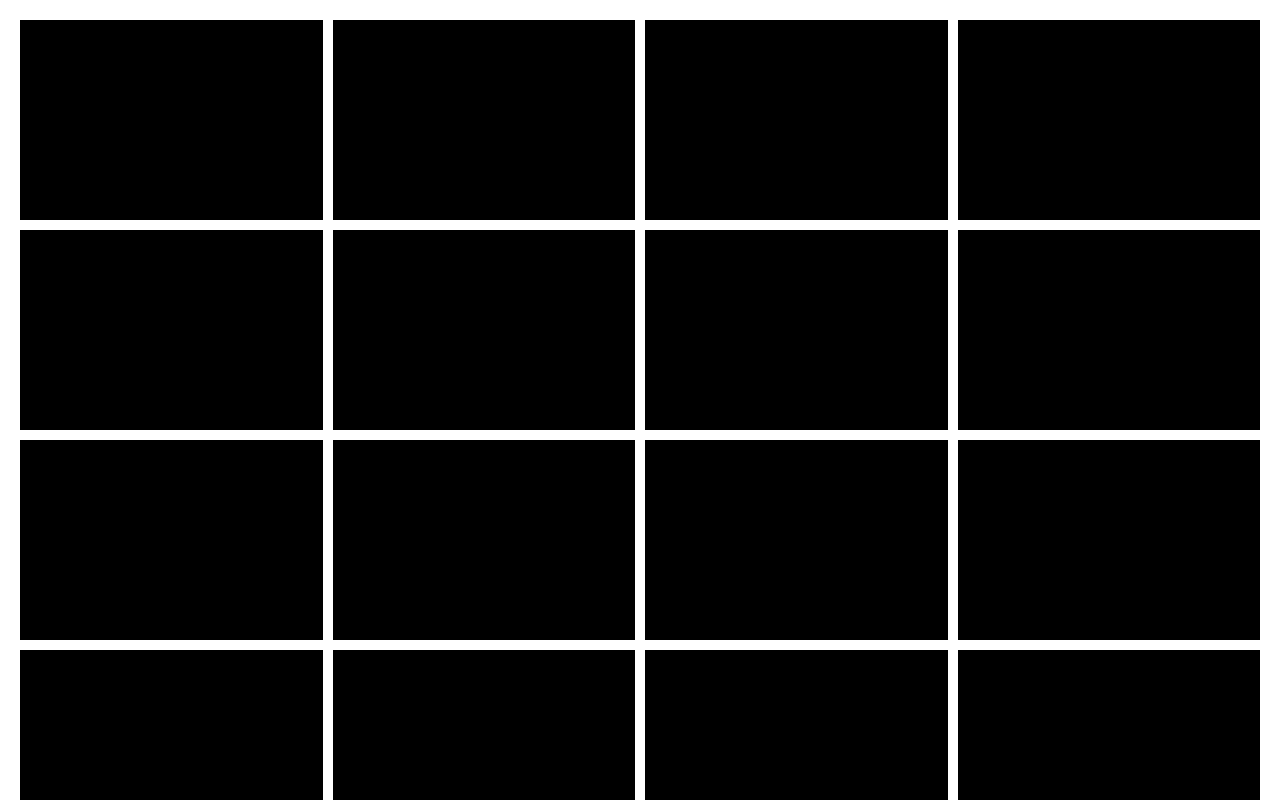
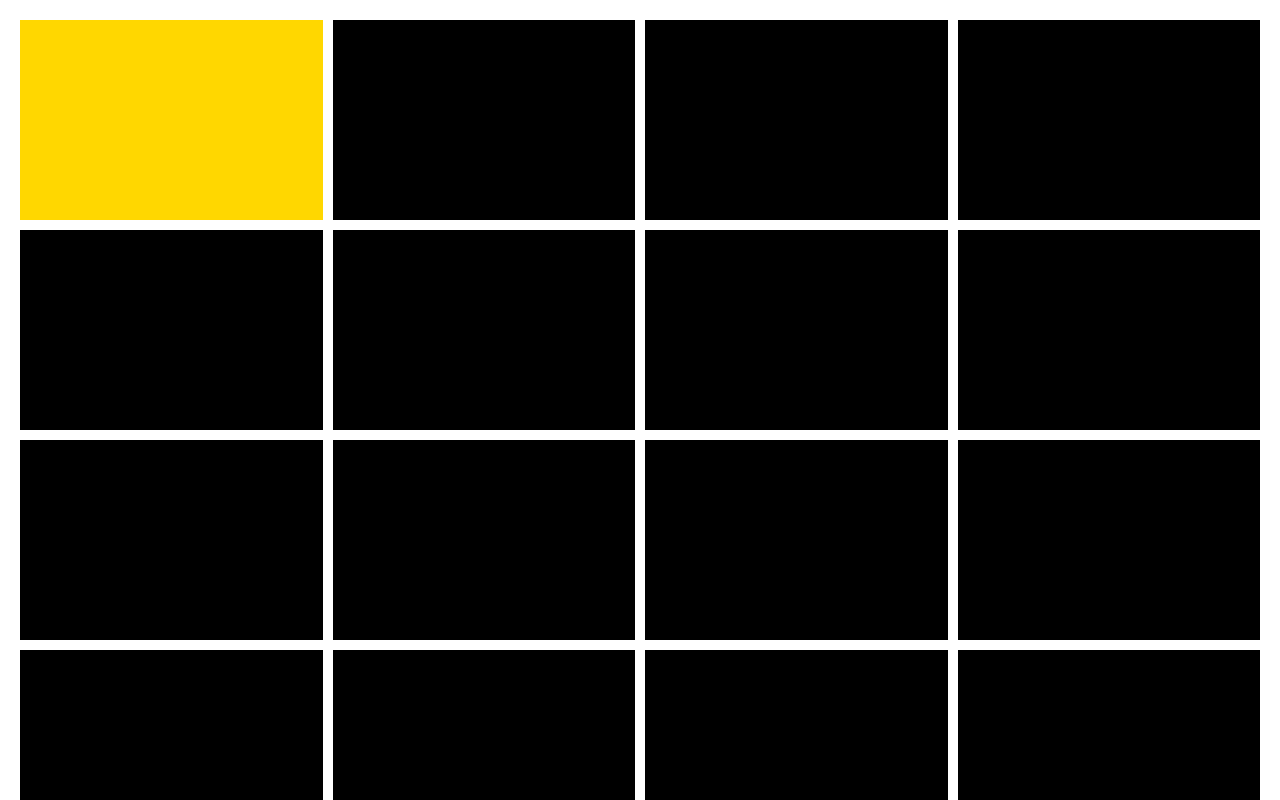
Before and after one commit to Sukakude/etch-a-sketch-project, a plain HTML site: page index.html in a window 1280 px wide. In both pictures the pointer is over the element 171 px from the left and 120 px from the top of the page. Shown: the top 800 px of the page. Drawn offline with Linux system fonts and the light colour scheme.

Commit message:
Add hover effect

```diff
--- a/style.css
+++ b/style.css
@@ -18,3 +18,7 @@
     height: 200px;
     flex: 1;
 }
+
+.box:hover {
+    background-color: #FFD700;
+}
```
